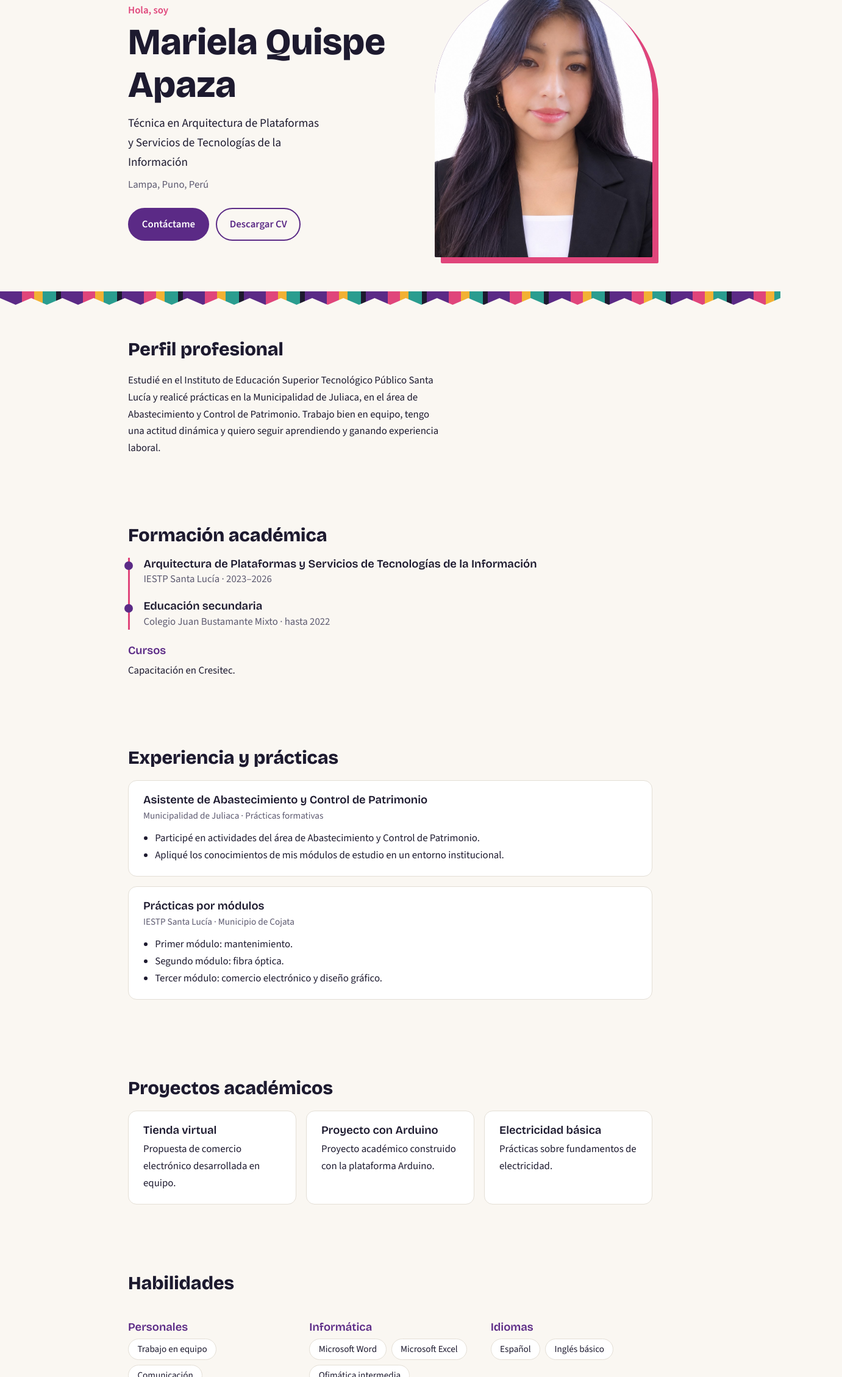
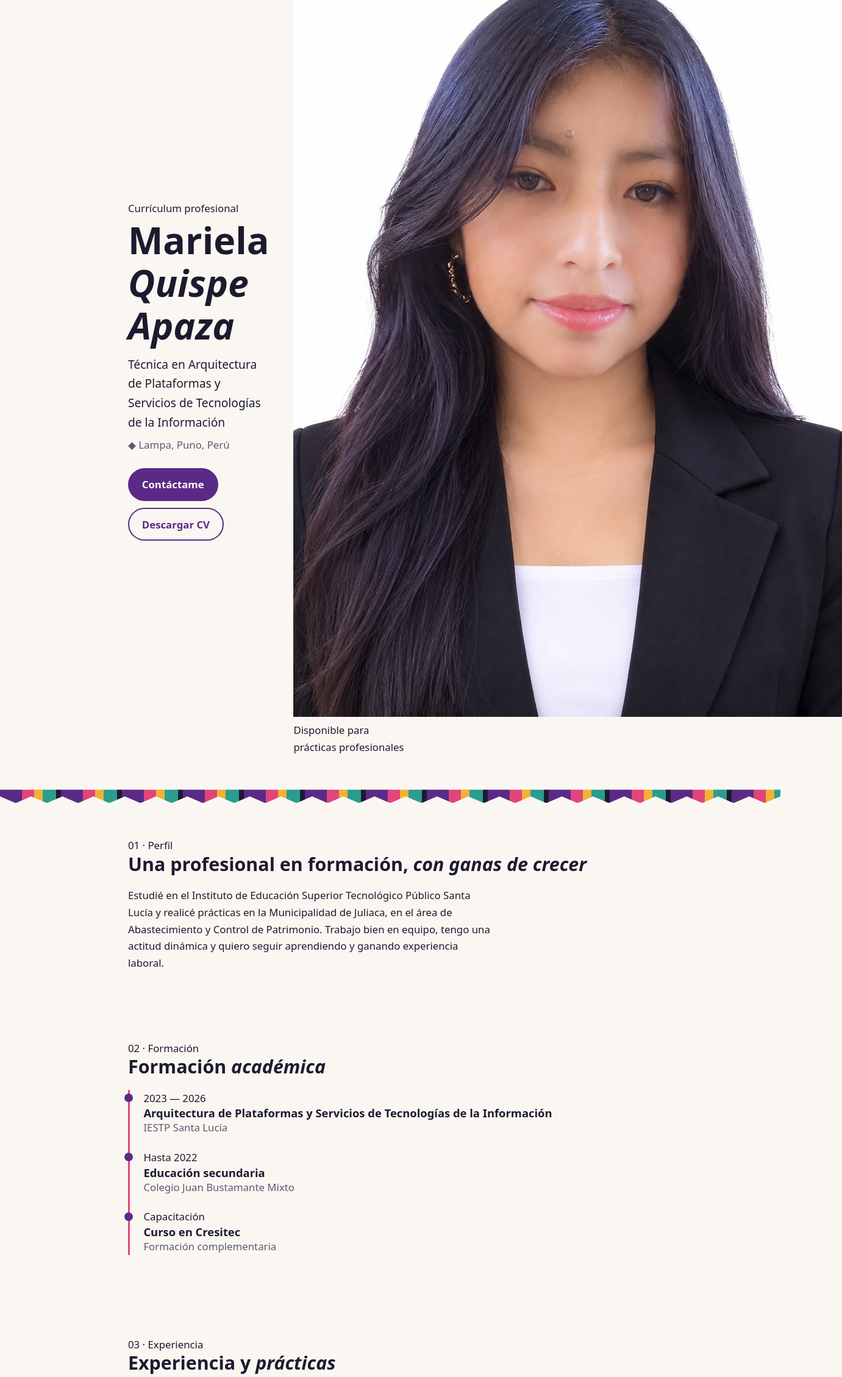
Before and after one commit to Mary-290/mi-cv, a plain HTML site: page index.html in a window 1280 px wide. Shown: the part 142-2401 px from the top of the page at 61% size, 1381 px wide, since content can reach past the window. Drawn offline with nearby package versions, Linux system fonts and the light colour scheme.

Commit message:
Revise index.html for portfolio improvements
Updated title and description meta tags, added Open Graph meta tags, and modified header structure. Enhanced sections for curriculum and experience with improved content and layout.

```diff
--- a/index.html
+++ b/index.html
@@ -3,18 +3,21 @@
 <head>
   <meta charset="UTF-8">
   <meta name="viewport" content="width=device-width, initial-scale=1">
-  <title>Mariela Quispe Apaza · Currículum</title>
-  <meta name="description" content="Currículum de Mariela Quispe Apaza, técnica en Arquitectura de Plataformas y Servicios de Tecnologías de la Información. Lampa, Puno, Perú.">
+  <title>Mariela Quispe Apaza · Tecnologías de la Información</title>
+  <meta name="description" content="Portafolio y currículum de Mariela Quispe Apaza, técnica en Arquitectura de Plataformas y Servicios de Tecnologías de la Información. Lampa, Puno, Perú.">
+  <meta property="og:title" content="Mariela Quispe Apaza · Currículum">
+  <meta property="og:image" content="foto.jpg">
   <link rel="preconnect" href="https://fonts.googleapis.com">
   <link rel="preconnect" href="https://fonts.gstatic.com" crossorigin>
-  <link href="https://fonts.googleapis.com/css2?family=Bricolage+Grotesque:wght@600;800&family=Source+Sans+3:wght@400;600&display=swap" rel="stylesheet">
+  <link href="https://fonts.googleapis.com/css2?family=Cormorant+Garamond:ital,wght@0,500;0,600;0,700;1,500&family=DM+Sans:wght@400;500;600&display=swap" rel="stylesheet">
   <link rel="stylesheet" href="style.css">
 </head>
 <body>
-  <header class="topbar">
-    <a href="#inicio" class="brand">Mariela Quispe</a>
-    <button class="menu-btn" id="menuBtn" aria-label="Abrir menú" aria-expanded="false">Menú</button>
-    <nav id="nav">
+  <div class="progress" id="progress" aria-hidden="true"></div>
+
+  <header class="topbar" id="topbar">
+    <a href="#inicio" class="brand">M<span>.</span>Q<span>.</span>A</a>
+    <nav id="nav" aria-label="Principal">
       <a href="#perfil">Perfil</a>
       <a href="#formacion">Formación</a>
       <a href="#experiencia">Experiencia</a>
@@ -22,51 +25,67 @@
       <a href="#habilidades">Habilidades</a>
       <a href="#contacto">Contacto</a>
     </nav>
+    <div class="tools">
+      <button class="icon-btn" id="themeBtn" aria-label="Cambiar tema claro u oscuro">◐</button>
+      <button class="icon-btn menu-btn" id="menuBtn" aria-label="Abrir menú" aria-expanded="false">☰</button>
+    </div>
   </header>
 
   <main>
     <section class="hero" id="inicio">
-      <div class="hero-text">
-        <p class="hello">Hola, soy</p>
-        <h1>Mariela Quispe Apaza</h1>
+      <div class="hero-text reveal">
+        <p class="eyebrow">Currículum profesional</p>
+        <h1>Mariela<br><em>Quispe Apaza</em></h1>
         <p class="role">Técnica en Arquitectura de Plataformas y Servicios de Tecnologías de la Información</p>
-        <p class="where">Lampa, Puno, Perú</p>
+        <p class="where">◆ Lampa, Puno, Perú</p>
         <div class="actions">
           <a class="btn primary" href="#contacto">Contáctame</a>
-          <a class="btn" href="CV_Mariela_Quispe_Apaza.docx" download>Descargar CV</a>
+          <a class="btn ghost" href="CV_Mariela_Quispe_Apaza.docx" download>Descargar CV</a>
         </div>
       </div>
-      <div class="photo-wrap">
-        <img src="foto.jpg" alt="Foto de Mariela Quispe Apaza" id="foto">
+      <div class="portrait reveal">
+        <div class="frame">
+          <img src="foto.jpg" alt="Retrato de Mariela Quispe Apaza" id="foto">
           <span class="initials" id="initials" hidden>MQ</span>
+        </div>
+        <p class="badge">Disponible para<br>prácticas profesionales</p>
       </div>
     </section>
 
     <div class="weave" aria-hidden="true"></div>
 
-    <section id="perfil">
-      <h2>Perfil profesional</h2>
+    <section id="perfil" class="reveal">
+      <p class="eyebrow">01 · Perfil</p>
+      <h2>Una profesional en formación, <em>con ganas de crecer</em></h2>
       <p class="lead">Estudié en el Instituto de Educación Superior Tecnológico Público Santa Lucía y realicé prácticas en la Municipalidad de Juliaca, en el área de Abastecimiento y Control de Patrimonio. Trabajo bien en equipo, tengo una actitud dinámica y quiero seguir aprendiendo y ganando experiencia laboral.</p>
     </section>
 
-    <section id="formacion">
-      <h2>Formación académica</h2>
+    <section id="formacion" class="reveal">
+      <p class="eyebrow">02 · Formación</p>
+      <h2>Formación <em>académica</em></h2>
       <ol class="timeline">
         <li>
+          <span class="when">2023 — 2026</span>
           <h3>Arquitectura de Plataformas y Servicios de Tecnologías de la Información</h3>
-          <p>IESTP Santa Lucía · 2023–2026</p>
+          <p>IESTP Santa Lucía</p>
         </li>
         <li>
+          <span class="when">Hasta 2022</span>
           <h3>Educación secundaria</h3>
-          <p>Colegio Juan Bustamante Mixto · hasta 2022</p>
+          <p>Colegio Juan Bustamante Mixto</p>
+        </li>
+        <li>
+          <span class="when">Capacitación</span>
+          <h3>Curso en Cresitec</h3>
+          <p>Formación complementaria</p>
         </li>
       </ol>
-      <h3 class="sub">Cursos</h3>
-      <p>Capacitación en Cresitec.</p>
     </section>
 
-    <section id="experiencia">
-      <h2>Experiencia y prácticas</h2>
+    <section id="experiencia" class="reveal">
+      <p class="eyebrow">03 · Experiencia</p>
+      <h2>Experiencia y <em>prácticas</em></h2>
+      <div class="cards two">
         <article class="card">
           <h3>Asistente de Abastecimiento y Control de Patrimonio</h3>
           <p class="meta">Municipalidad de Juliaca · Prácticas formativas</p>
@@ -84,65 +103,48 @@
             <li>Tercer módulo: comercio electrónico y diseño gráfico.</li>
           </ul>
         </article>
-    </section>
-
-    <section id="proyectos">
-      <h2>Proyectos académicos</h2>
-      <div class="grid">
-        <article class="card">
-          <h3>Tienda virtual</h3>
-          <p>Propuesta de comercio electrónico desarrollada en equipo.</p>
-        </article>
-        <article class="card">
-          <h3>Proyecto con Arduino</h3>
-          <p>Proyecto académico construido con la plataforma Arduino.</p>
-        </article>
-        <article class="card">
-          <h3>Electricidad básica</h3>
-          <p>Prácticas sobre fundamentos de electricidad.</p>
-        </article>
       </div>
     </section>
 
-    <section id="habilidades">
-      <h2>Habilidades</h2>
+    <section id="proyectos" class="reveal">
+      <p class="eyebrow">04 · Proyectos</p>
+      <h2>Proyectos <em>académicos</em></h2>
+      <div class="cards three">
+        <article class="card project"><span class="num">I</span><h3>Tienda virtual</h3><p>Propuesta de comercio electrónico desarrollada en equipo.</p></article>
+        <article class="card project"><span class="num">II</span><h3>Proyecto con Arduino</h3><p>Proyecto académico construido con la plataforma Arduino.</p></article>
+        <article class="card project"><span class="num">III</span><h3>Electricidad básica</h3><p>Prácticas sobre fundamentos de electricidad.</p></article>
+      </div>
+    </section>
+
+    <section id="habilidades" class="reveal">
+      <p class="eyebrow">05 · Habilidades</p>
+      <h2>Lo que <em>aporto</em></h2>
       <div class="cols">
         <div>
           <h3 class="sub">Personales</h3>
           <ul class="tags">
-            <li>Trabajo en equipo</li>
-            <li>Comunicación</li>
-            <li>Actitud dinámica</li>
-            <li>Motivación de grupos</li>
-            <li>Disposición para aprender</li>
+            <li>Trabajo en equipo</li><li>Comunicación</li><li>Actitud dinámica</li><li>Motivación de grupos</li><li>Disposición para aprender</li>
           </ul>
         </div>
         <div>
           <h3 class="sub">Informática</h3>
-          <ul class="tags">
-            <li>Microsoft Word</li>
-            <li>Microsoft Excel</li>
-            <li>Ofimática intermedia</li>
-          </ul>
+          <ul class="tags"><li>Microsoft Word</li><li>Microsoft Excel</li><li>Ofimática intermedia</li></ul>
         </div>
         <div>
           <h3 class="sub">Idiomas</h3>
-          <ul class="tags">
-            <li>Español</li>
-            <li>Inglés básico</li>
-          </ul>
+          <ul class="tags"><li>Español</li><li>Inglés básico</li></ul>
         </div>
       </div>
-      <p class="avail">Disponible para realizar prácticas profesionales.</p>
     </section>
 
-    <section id="contacto">
-      <h2>Contacto</h2>
+    <section id="contacto" class="contact reveal">
+      <p class="eyebrow">06 · Contacto</p>
+      <h2>Trabajemos <em>juntos</em></h2>
       <p class="lead">Escríbeme para coordinar prácticas o conocer más sobre mi trabajo. Referencias disponibles a solicitud.</p>
       <div class="actions">
         <a class="btn primary" href="mailto:marielaq2006@gmail.com">Enviar correo</a>
-        <a class="btn" href="https://wa.me/51927478345" target="_blank" rel="noopener">WhatsApp</a>
-        <a class="btn" href="tel:+51927478345">Llamar al 927 478 345</a>
+        <a class="btn ghost" href="https://wa.me/51927478345" target="_blank" rel="noopener">WhatsApp</a>
+        <a class="btn ghost" href="tel:+51927478345">927 478 345</a>
       </div>
     </section>
   </main>
```
Lines whose indentation alone changed are shown as unchanged.
